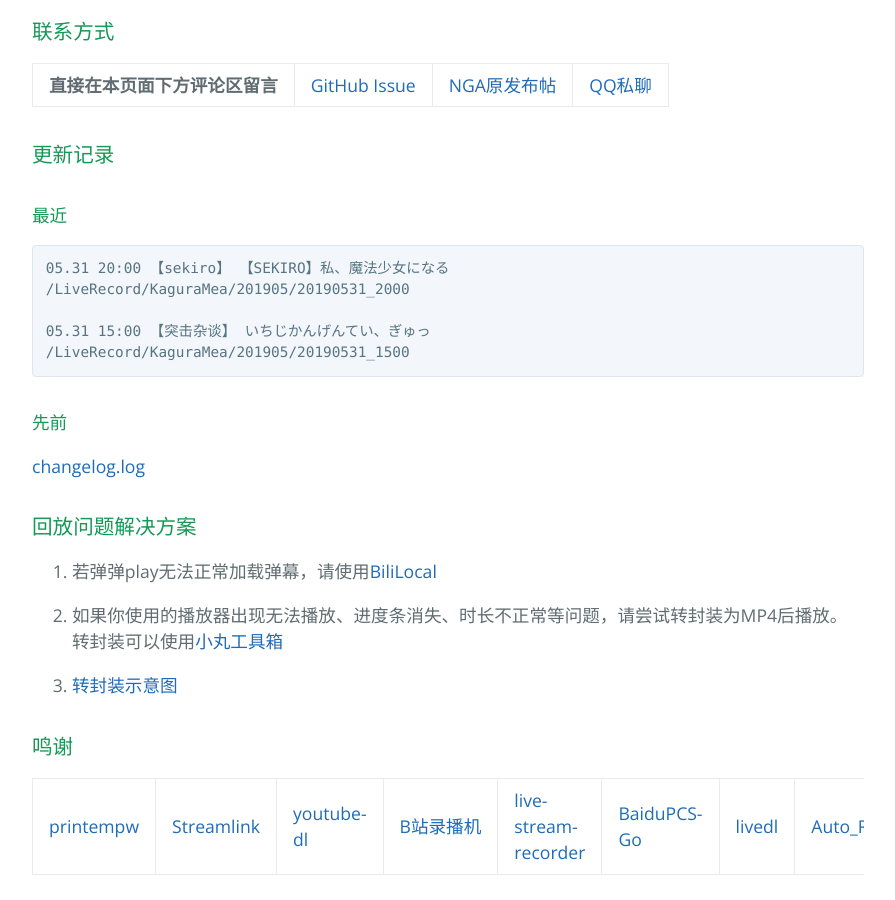
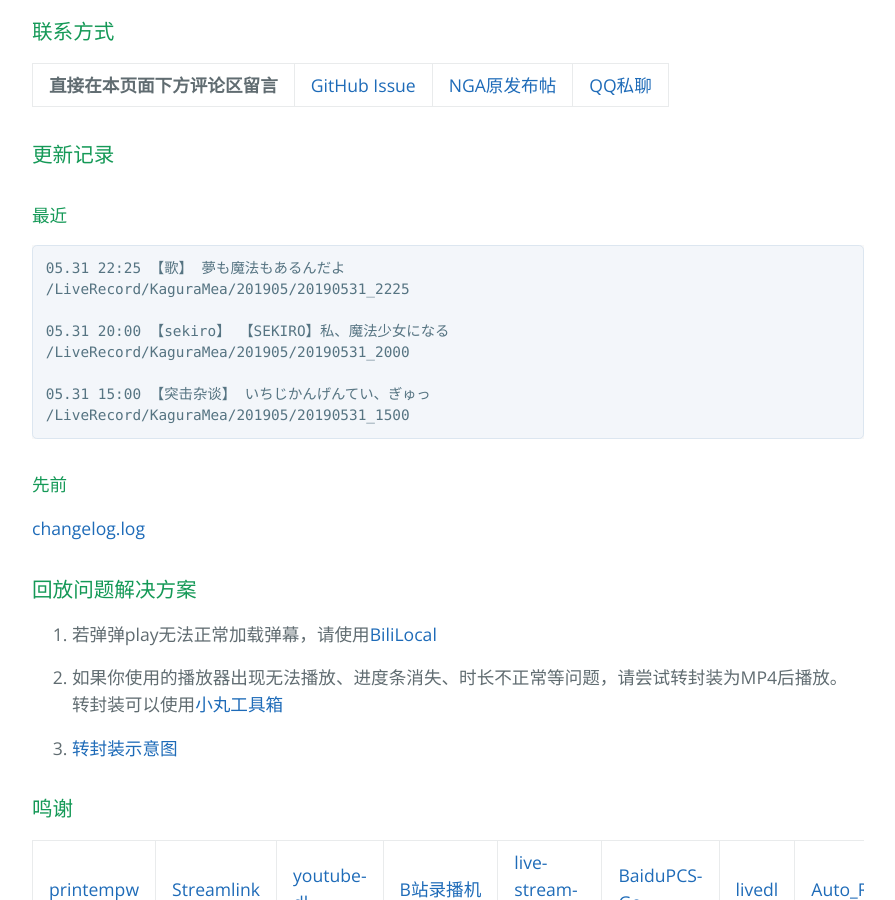
Before and after one commit to kaguramea-record/kaguramea-record.github.io, a Jekyll site: the page built from index.md, in a window 1280 px wide and 900 px high, scrolled down 1299 px. Shown: the whole window, without its empty margins (192-1087 px from the left). Built offline with Jekyll 4.4.1, drawn with Linux system fonts in a browser that asks for light colours; comment, search, counter and statistics services are not loaded.

Commit message:
Update 190531-3

````diff
--- a/index.md
+++ b/index.md
@@ -42,6 +42,9 @@ layout: default
 #### 最近
 
 ```
+05.31 22:25 【歌】 夢も魔法もあるんだよ
+/LiveRecord/KaguraMea/201905/20190531_2225
+
 05.31 20:00 【sekiro】 【SEKIRO】私、魔法少女になる
 /LiveRecord/KaguraMea/201905/20190531_2000
 
````
Also changed, not shown: 1 other file.
